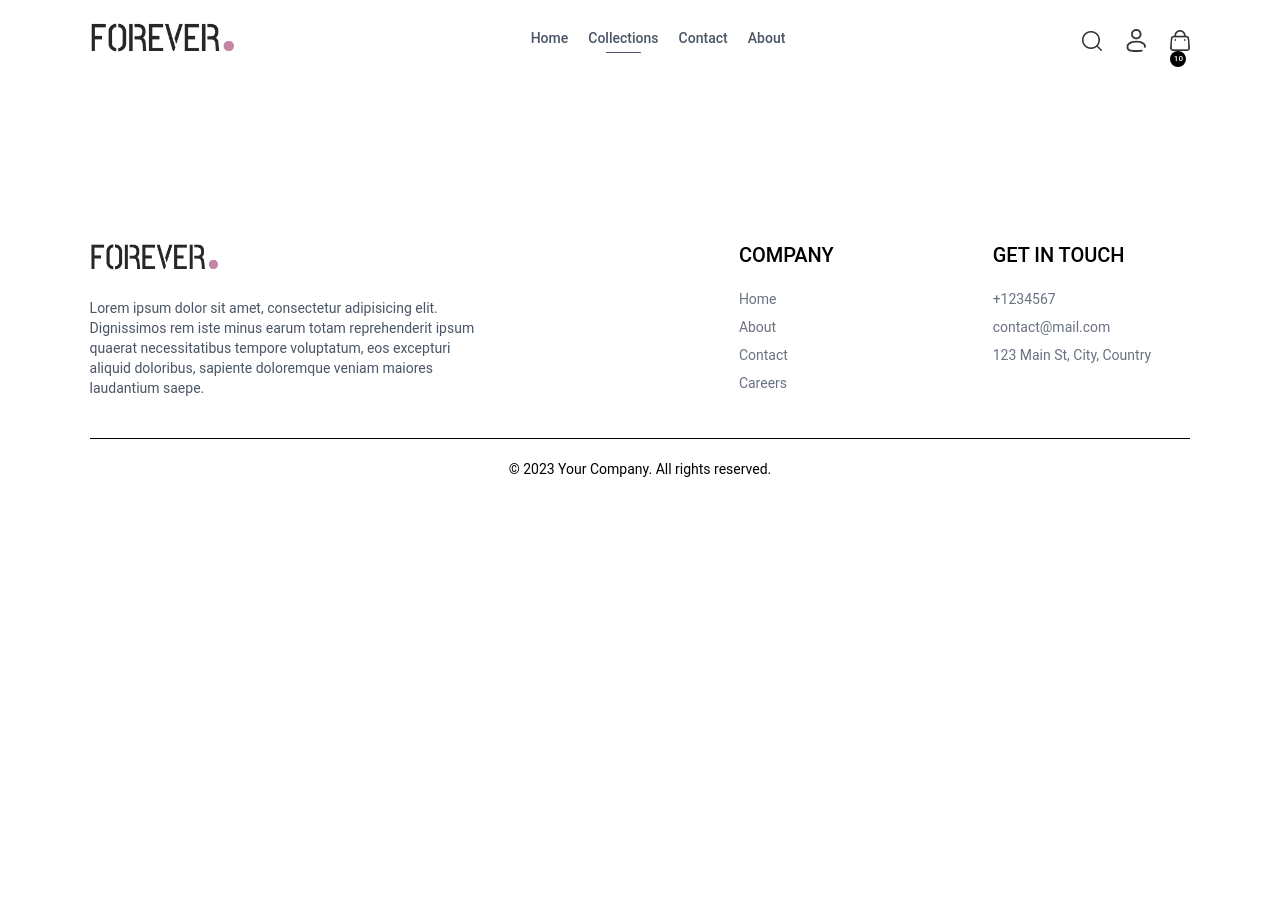
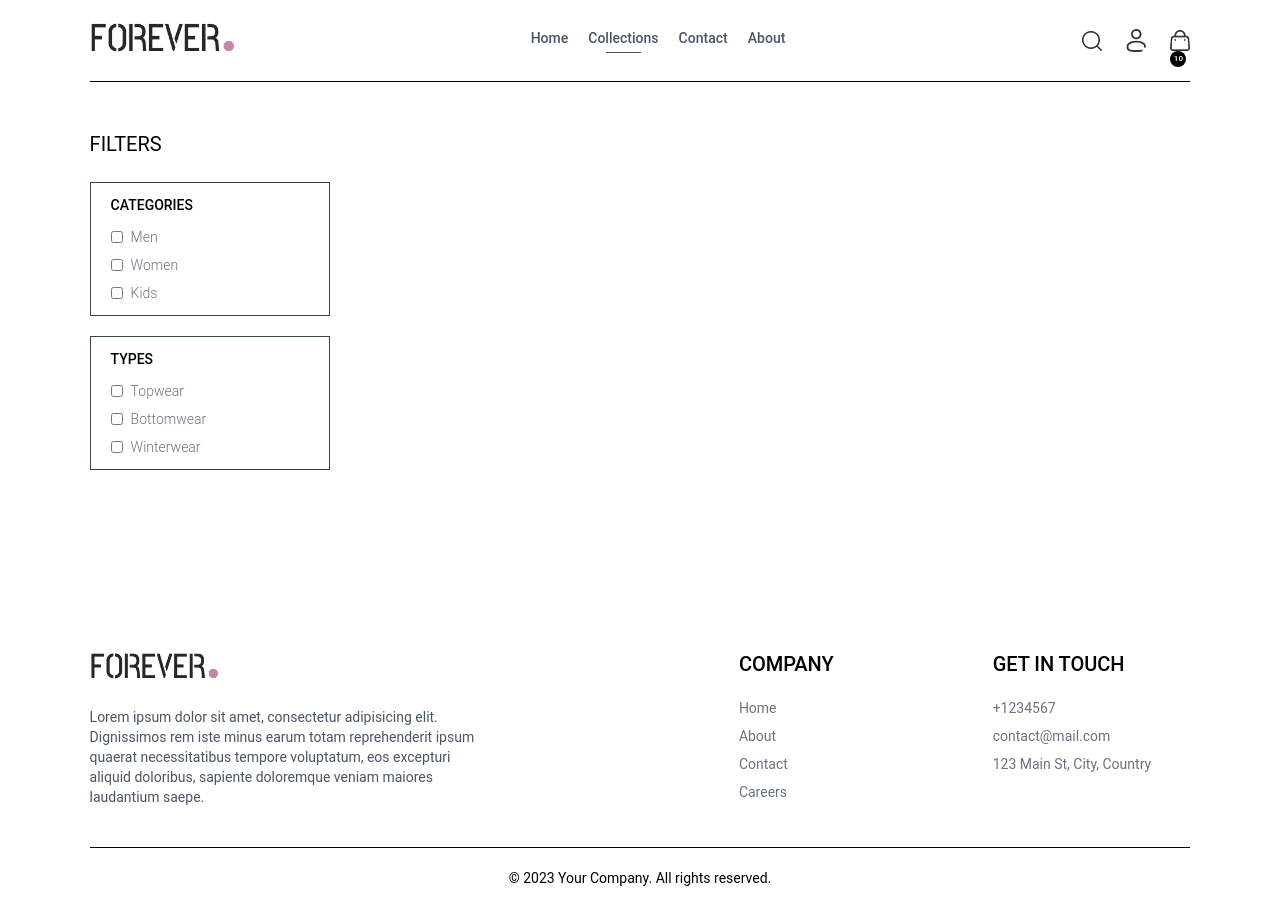
Before and after one commit to mubashirdawood/MERN-E-Commerce-Web-Application-Full-Stack-Project-, a React (Vite) app: page /collections in a window 1280 px wide. Before the commit the page ends 800 px from the top, so only its background shows below. Built offline with nearby package versions, Linux system fonts and the light colour scheme.

Commit message:
Filter section

```diff
--- a/src/pages/Collection.jsx
+++ b/src/pages/Collection.jsx
@@ -1,11 +1,68 @@
-import React from 'react'
+import React from "react";
+import { useContext } from "react";
+import { ShopContext } from "../context/ShopContext";
+import { useState } from "react";
+import { assets } from "../assets/assets";
 
 const Collection = () => {
+  const { productss } = useContext(ShopContext);
+  const [showFilter, setShowFilter] = useState(false);
+
   return (
-    <div>
+    <div className=" flex flex-col sm:flex-row gap-1 sm:gap-10 pt-10 border-t  ">
+      {/* filter options */}
+      <div className="min-w-60 ">
+        <p onClick={()=>setShowFilter(!showFilter)} className="my-2 text-xl flex items-center cursor-pointer gap-2">
+          FILTERS{" "}
+          <img className={`h-3 sm:hidden ${showFilter ? "rotate-90" : ""}`} src={assets.dropdown_icon} alt="" />
+        </p>
+        {/* Category filters */}
+        <div
+          className={` border border-gray-700 pl-5 py-3 mt-6 ${showFilter ? "" : "hidden"} sm:block`}
+        >
+          <p className="mb-3 text-sm font-medium">CATEGORIES</p>
+          <div className="flex flex-col gap-2 text-sm font-light text-gray-500">
+            <p className="flex gap-2">
+              <input type="checkbox" className="w-3" value={"Men"} />
+              Men
+            </p>
+            <p className="flex gap-2">
+              <input type="checkbox" className="w-3" value={"Women"} />
+              Women
+            </p>
+            <p className="flex gap-2">
+              <input type="checkbox" className="w-3" value={"Kids"} />
+              Kids
+            </p>
+          </div>
+        </div>
+      {/* subcategory */}
+        <div
+          className={` border border-gray-700 pl-5 py-3 my-5 ${showFilter ? "" : "hidden"} sm:block`}
+        >
+          <p className="mb-3 text-sm font-medium">TYPES</p>
+          <div className="flex flex-col gap-2 text-sm font-light text-gray-500">
+            <p className="flex gap-2">
+              <input type="checkbox" className="w-3" value={"Topwaer"} />
+              Topwear
+            </p>
+            <p className="flex gap-2">
+              <input type="checkbox" className="w-3" value={"BottomWear"} />
+              Bottomwear
+            </p>
+            <p className="flex gap-2">
+              <input type="checkbox" className="w-3" value={"Winterwear"} />
+              Winterwear
+            </p>
+          </div>
+        </div>
 
+
+
+
+      </div>
     </div>
-  )
-}
+  );
+};
 
-export default Collection
+export default Collection;
```
